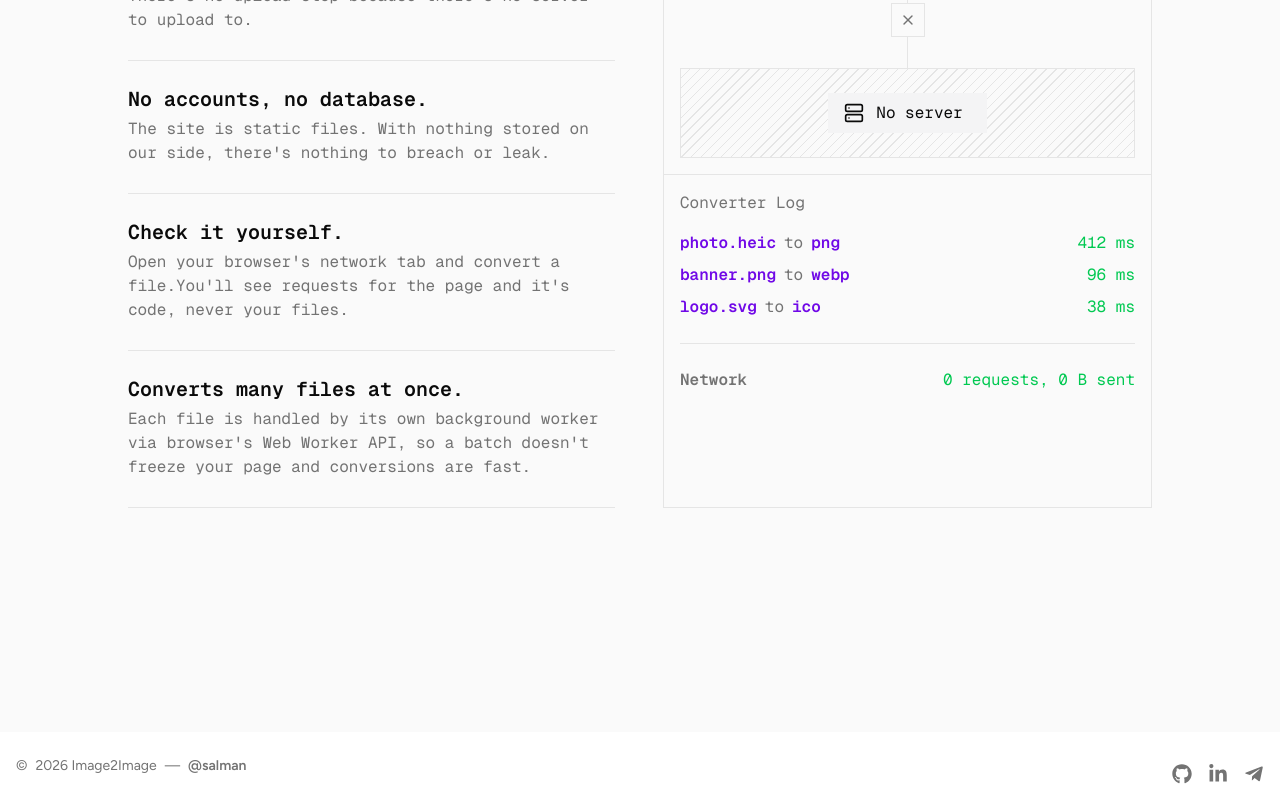
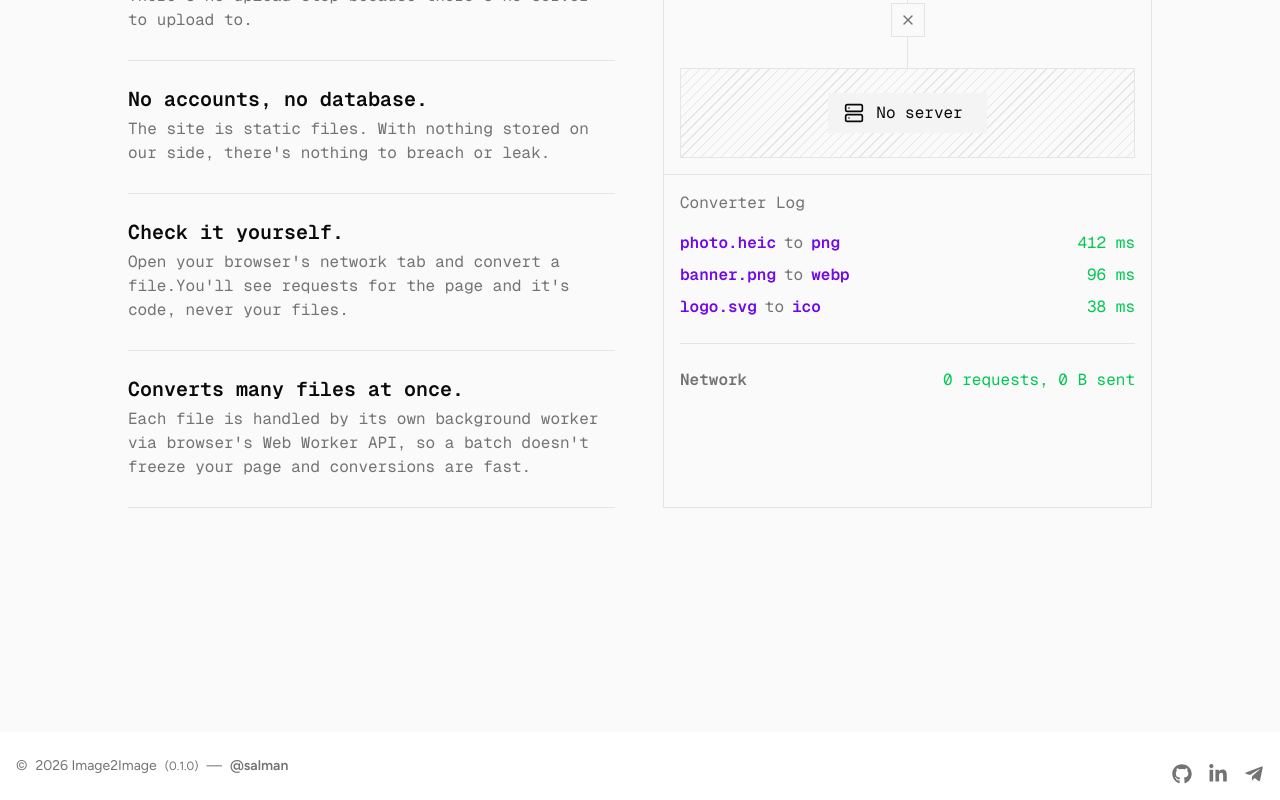
Before and after one commit to salman9802/image2image, a Next.js app: page / in a window 1280 px wide. Shown: the part 1321-2121 px from the top of the page. Built offline with nearby package versions, Linux system fonts and the light colour scheme.

Commit message:
feat: add versioning env variable for display in client

```diff
--- a/app/layout.tsx
+++ b/app/layout.tsx
@@ -68,6 +68,7 @@ function Footer() {
       <div className="flex items-center gap-2 text-muted-foreground text-sm">
         <span>&copy;</span>
         <span>{new Date().getFullYear()} Image2Image</span>
+        <span className="text-xs">({process.env.NEXT_PUBLIC_APP_VERSION})</span>
         <span>&mdash;</span>
         <a
           href="https://github.com/salman9802/"
--- a/next.config.ts
+++ b/next.config.ts
@@ -1,4 +1,5 @@
 import type { NextConfig } from "next";
+import { version } from "./package.json"
 
 const nextConfig: NextConfig = {
   /* config options here */
@@ -7,6 +8,10 @@ const nextConfig: NextConfig = {
   images: { unoptimized: true },
 
   allowedDevOrigins: ['192.168.1.3'],
+
+  env: {
+    NEXT_PUBLIC_APP_VERSION: version
+  }
 
   // distDir: "build"
 
```
